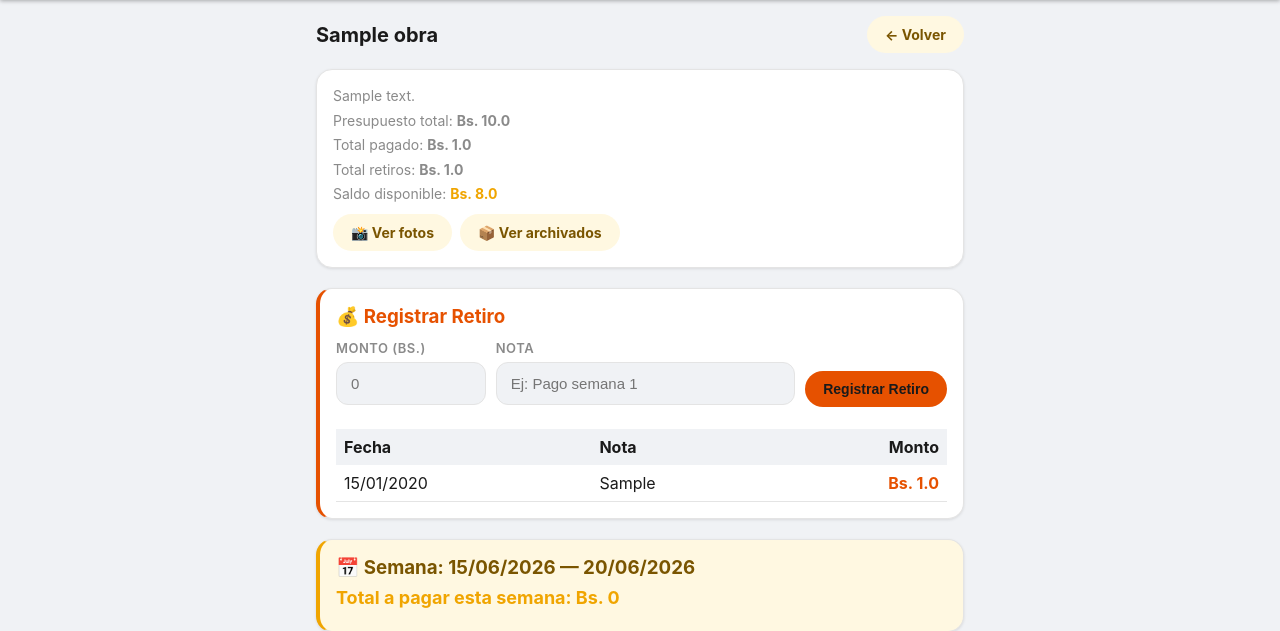
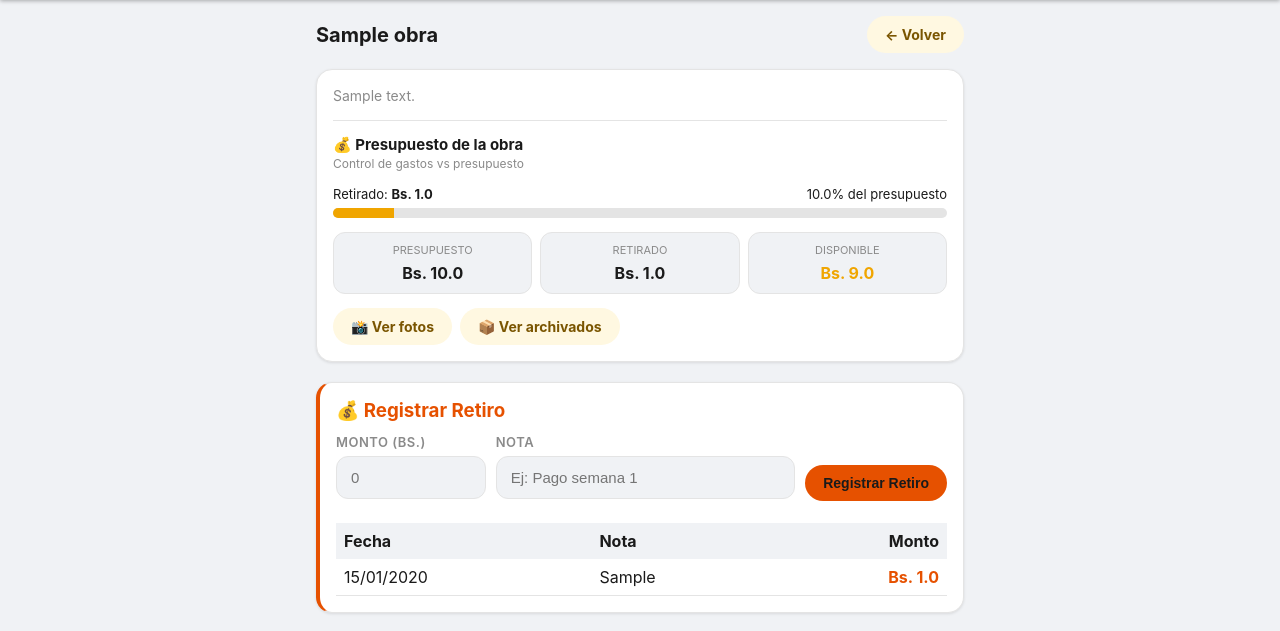
Before and after one commit to gimii565/MiObra, a Flask app: page /obra/1 in a window 1280 px wide. Shown: the part 56-687 px from the top of the page. Run offline with Flask 3, Linux system fonts and the light colour scheme; the visitor is signed in with stand-in values (Sample User, id 1); tables that the repository leaves empty hold one stand-in row (values such as "Sample post").

Commit message:
Actualización del proyecto

```diff
--- a/app.py
+++ b/app.py
@@ -582,13 +582,9 @@ def ver_obra(obra_id):
     lunes  = hoy - timedelta(days=hoy.weekday())
     sabado = lunes + timedelta(days=5)
 
-    total_pagado = sum(
-        sum(p.monto for p in s.pagos)
-        for t in trabajadores for s in t.semanas
-        if s.obra_id == obra_id
-    )
     total_retiros    = sum(r.monto for r in obra.retiros)
-    saldo_disponible = obra.presupuesto_total - total_pagado - total_retiros
+    saldo_disponible = obra.presupuesto_total - total_retiros
+    porcentaje_gastado = round((total_retiros / obra.presupuesto_total * 100), 1) if obra.presupuesto_total else 0
 
     resumen_trabajadores = []
     total_semana_actual  = 0
@@ -613,9 +609,9 @@ def ver_obra(obra_id):
     return render_template('obra.html',
         obra=obra,
         resumen_trabajadores=resumen_trabajadores,
-        total_pagado=total_pagado,
         total_retiros=total_retiros,
         saldo_disponible=saldo_disponible,
+        porcentaje_gastado=porcentaje_gastado,
         total_semana_actual=round(total_semana_actual, 2),
         lunes=lunes,
         sabado=sabado,
--- a/templates/obra.html
+++ b/templates/obra.html
@@ -9,11 +9,36 @@
 
 <div class="card" style="margin-bottom:20px;">
     <p>{{ obra.descripcion }}</p>
-    <p>Presupuesto total: <strong>Bs. {{ obra.presupuesto_total }}</strong></p>
-    <p>Total pagado: <strong>Bs. {{ total_pagado }}</strong></p>
-    <p>Total retiros: <strong>Bs. {{ total_retiros }}</strong></p>
-    <p>Saldo disponible: <strong style="color:var(--primary);">Bs. {{ saldo_disponible }}</strong></p>
-    <div style="display:flex;gap:8px;flex-wrap:wrap;margin-top:10px;">
+
+    <div style="margin-top:14px;padding-top:14px;border-top:1px solid var(--border);">
+        <h3 style="font-size:15px;margin-bottom:2px;">💰 Presupuesto de la obra</h3>
+        <p style="font-size:12px;margin-bottom:14px;">Control de gastos vs presupuesto</p>
+
+        <div style="display:flex;justify-content:space-between;font-size:13px;margin-bottom:6px;">
+            <span>Retirado: <strong>Bs. {{ total_retiros }}</strong></span>
+            <span>{{ porcentaje_gastado }}% del presupuesto</span>
+        </div>
+        <div style="background:var(--border);border-radius:8px;height:10px;overflow:hidden;margin-bottom:14px;">
+            <div style="background:var(--primary);height:100%;width:{{ porcentaje_gastado if porcentaje_gastado <= 100 else 100 }}%;"></div>
+        </div>
+
+        <div style="display:flex;gap:8px;text-align:center;">
+            <div style="flex:1;background:var(--bg);border:1px solid var(--border);border-radius:12px;padding:10px 6px;">
+                <p style="font-size:11px;text-transform:uppercase;margin-bottom:4px;">Presupuesto</p>
+                <strong>Bs. {{ obra.presupuesto_total }}</strong>
+            </div>
+            <div style="flex:1;background:var(--bg);border:1px solid var(--border);border-radius:12px;padding:10px 6px;">
+                <p style="font-size:11px;text-transform:uppercase;margin-bottom:4px;">Retirado</p>
+                <strong>Bs. {{ total_retiros }}</strong>
+            </div>
+            <div style="flex:1;background:var(--bg);border:1px solid var(--border);border-radius:12px;padding:10px 6px;">
+                <p style="font-size:11px;text-transform:uppercase;margin-bottom:4px;">Disponible</p>
+                <strong style="color:var(--primary);">Bs. {{ saldo_disponible }}</strong>
+            </div>
+        </div>
+    </div>
+
+    <div style="display:flex;gap:8px;flex-wrap:wrap;margin-top:14px;">
         <a href="/obra/{{ obra.id }}/fotos" class="btn-secondary">📸 Ver fotos</a>
         <a href="/obra/{{ obra.id }}/archivados" class="btn-secondary">📦 Ver archivados</a>
     </div>
```
